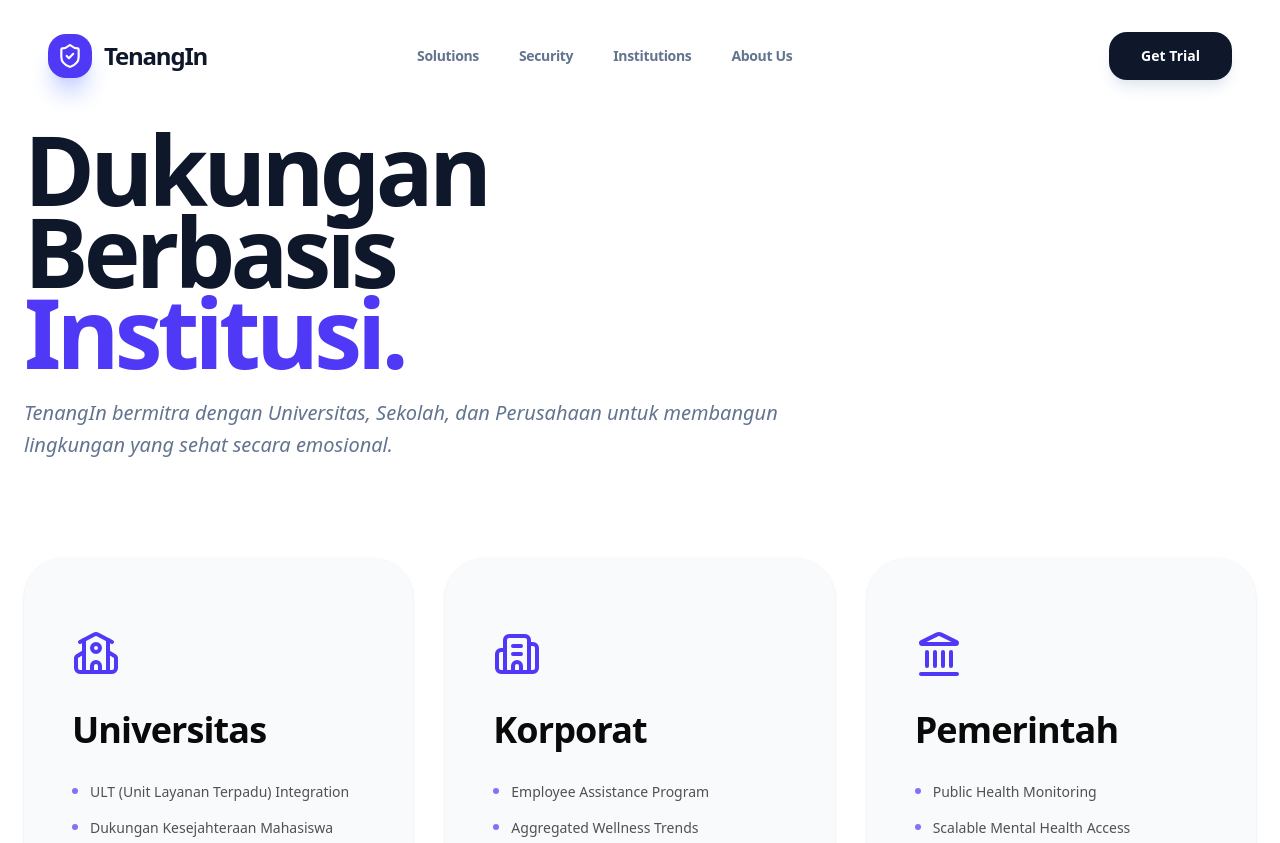
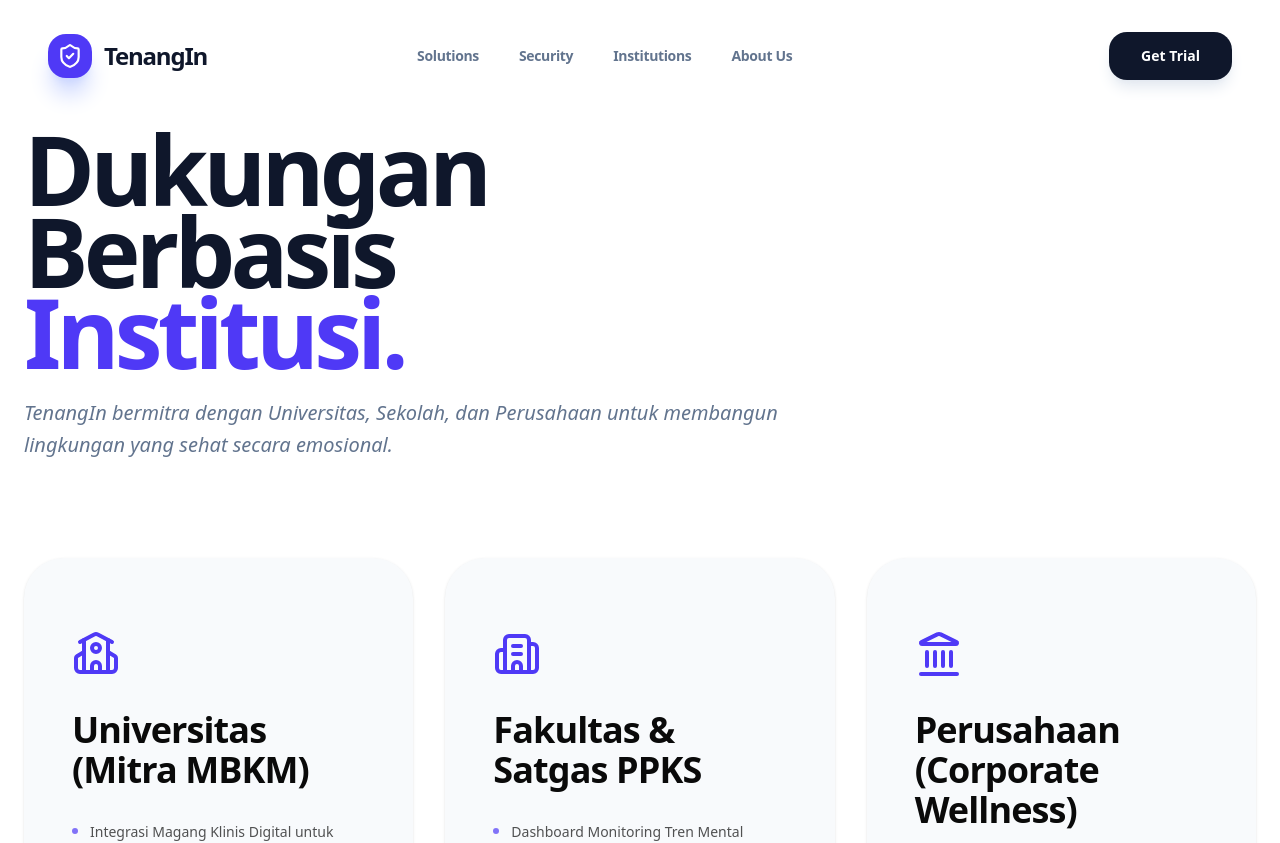
Before and after one commit to ahmadrofiussuud/mental-bmc, a Next.js app: page /institutions in a window 1280 px wide. Shown: the top 843 px of the page. Built offline with nearby package versions, Linux system fonts and the light colour scheme.

Commit message:
Phase 1: Update Institutions page with BMC-aligned content

```diff
--- a/src/app/institutions/page.tsx
+++ b/src/app/institutions/page.tsx
@@ -21,18 +21,30 @@ export default function InstitutionsPage() {
                     <div className="grid grid-cols-1 lg:grid-cols-3 gap-8">
                         <InstitutionCard
                             icon={<School size={48} />}
-                            title="Universitas"
-                            points={["ULT (Unit Layanan Terpadu) Integration", "Dukungan Kesejahteraan Mahasiswa", "Anonymous Bullying Reporting"]}
+                            title="Universitas (Mitra MBKM)"
+                            points={[
+                                "Integrasi Magang Klinis Digital untuk Mahasiswa Psikologi",
+                                "Legalitas Jam Terbang (Clinical Hours) yang Terverifikasi",
+                                "Akses Peer-Counselor tersertifikasi untuk seluruh mahasiswa"
+                            ]}
                         />
                         <InstitutionCard
                             icon={<Building2 size={48} />}
-                            title="Korporat"
-                            points={["Employee Assistance Program", "Aggregated Wellness Trends", "Professional Counseling Wallet"]}
+                            title="Fakultas & Satgas PPKS"
+                            points={[
+                                "Dashboard Monitoring Tren Mental Mahasiswa (Anonim)",
+                                "Sinkronisasi Laporan Bullying/Kekerasan Real-time ke ULT",
+                                "Early Warning System (EWS) untuk mitigasi risiko self-harm"
+                            ]}
                         />
                         <InstitutionCard
                             icon={<Landmark size={48} />}
-                            title="Pemerintah"
-                            points={["Public Health Monitoring", "Scalable Mental Health Access", "Policy-Driven Insights"]}
+                            title="Perusahaan (Corporate Wellness)"
+                            points={[
+                                "Integrasi Asuransi/Subsidi Konseling (Mental Health Wallet)",
+                                "AI Co-Pilot untuk efisiensi dukungan emosional karyawan 24/7",
+                                "Laporan Agregat Produktivitas & Wellbeing Karyawan"
+                            ]}
                         />
                     </div>
                 </div>
```
